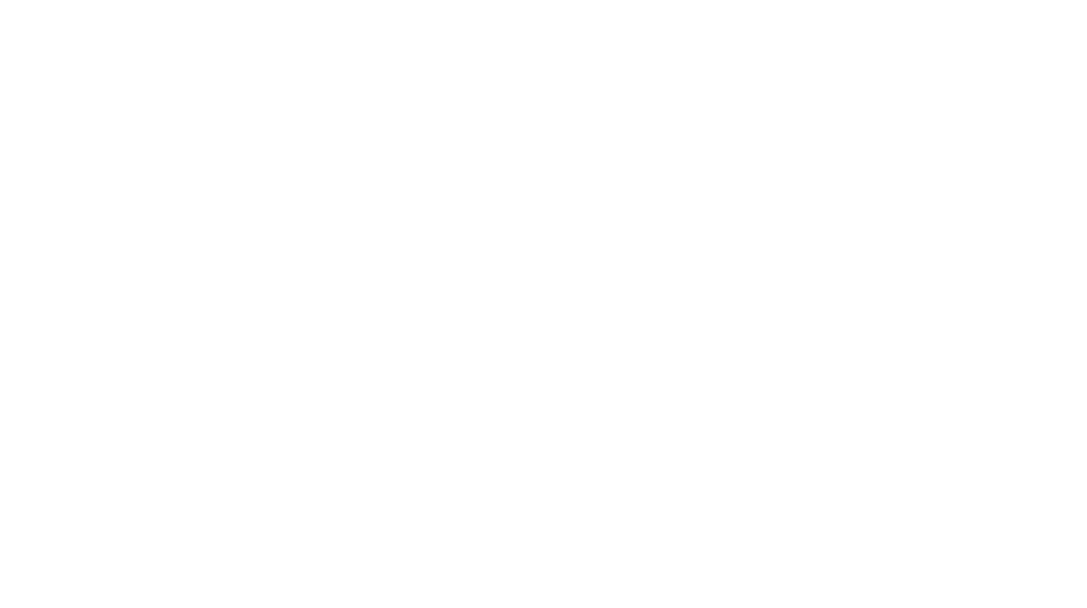
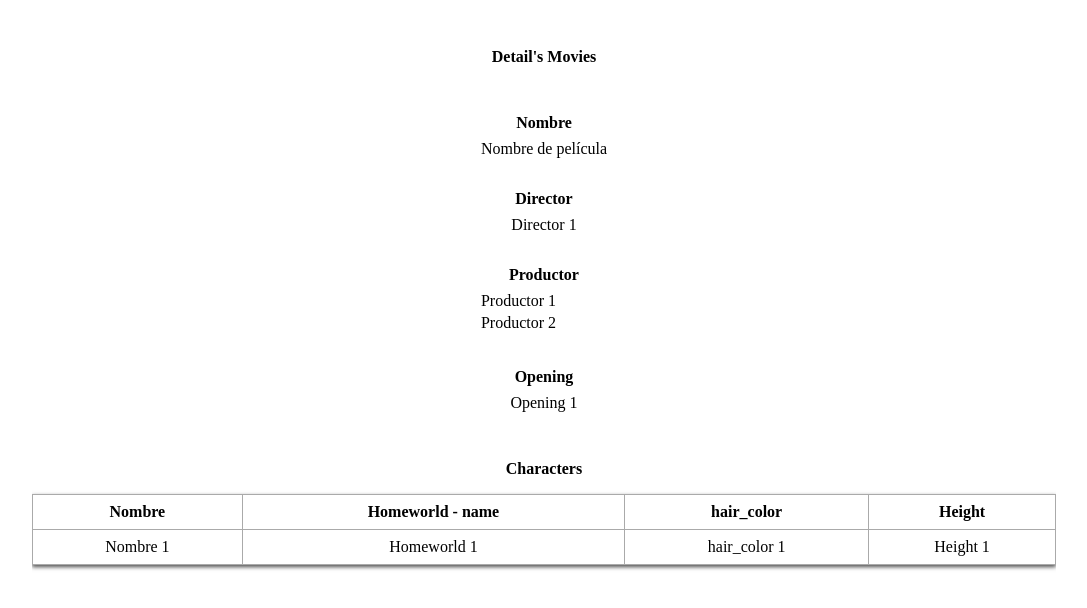
Before and after one commit to jonatcantor/demo-app, a React (Create React App) app: page /detail/1 in a window 1280 px wide. Before the commit this address had no page. Shown: the top 608 px of the page, without its empty margins (96-1183 px from the left). Built offline with nearby package versions, Linux system fonts and the light colour scheme.

Commit message:
Add detail page

```diff
--- a/src/App.jsx
+++ b/src/App.jsx
@@ -1,4 +1,5 @@
-import { BrowserRouter, Route, Routes } from "react-router-dom"
+import { BrowserRouter, Route, Routes, Navigate } from "react-router-dom"
+import Detail from "./components/pages/Detail"
 import List from "./components/pages/List"
 import Login from "./components/pages/Login"
 
@@ -8,6 +9,8 @@
       <Routes>
         <Route path="/" element={ <Login /> } />
         <Route path="/list" element={ <List /> } />
+        <Route path="/detail/:id" element={ <Detail /> } />
+        <Route path="/*" element={ <Navigate to="/" /> } />
       </Routes>
     </BrowserRouter>
   )
--- /dev/null
+++ b/src/components/pages/Detail.jsx
@@ -0,0 +1,113 @@
+import styled from "styled-components"
+
+const DetailPage = styled.main`
+  display: grid;
+  justify-items: center;
+  row-gap: 3rem;
+
+  & header {
+    margin-top: 3rem;
+  }
+
+  & h1, h2, p {
+    font-size: 1rem;
+    text-align: center;
+  }
+`
+
+const DetailMovie = styled.section`
+  display: grid;
+  row-gap: 2rem;
+
+  & h2 {
+    margin-bottom: 0.5rem;
+  }
+
+  & ul {
+    list-style: none;
+  }
+
+  & li {
+    margin-bottom: 0.25rem;
+  }
+`
+
+const Characters = styled.section`
+  display: grid;
+  row-gap: 1rem;
+  width: 80%;
+  max-width: 80%;
+  overflow-x: scroll;
+  justify-items: center;
+  padding-bottom: 1rem;
+
+  & table {
+    width: 100%;
+    border-collapse: collapse;
+    box-shadow: 0 0.15rem 0.25rem 0 #4e4e4e;
+
+    & td, th {
+      border: solid thin #aaaaaa;
+      padding: 0.5rem;
+      text-align: center;
+    }
+  }
+`
+
+const Detail = () => {
+  return (
+    <DetailPage>
+      <header>
+        <h1>Detail's Movies</h1>
+      </header>
+
+      <DetailMovie>
+        <div>
+          <h2>Nombre</h2>
+          <p>Nombre de película</p>
+        </div>
+
+        <div>
+          <h2>Director</h2>
+          <p>Director 1</p>
+        </div>
+
+        <ul>
+          <h2>Productor</h2>
+          <li>Productor 1</li>
+          <li>Productor 2</li>
+        </ul>
+
+        <div>
+          <h2>Opening</h2>
+          <p>Opening 1</p>
+        </div>
+      </DetailMovie>
+
+      <Characters>
+        <h2>Characters</h2>
+        <table>
+          <thead>
+            <tr>
+              <th>Nombre</th>
+              <th>Homeworld - name</th>
+              <th>hair_color</th>
+              <th>Height</th>
+            </tr>
+          </thead>
+
+          <tbody>
+            <tr>
+              <td>Nombre 1</td>
+              <td>Homeworld 1</td>
+              <td>hair_color 1</td>
+              <td>Height 1</td>
+            </tr>
+          </tbody>
+        </table>
+      </Characters>
+    </DetailPage>
+  )
+}
+
+export default Detail
--- a/src/components/pages/List.jsx
+++ b/src/components/pages/List.jsx
@@ -19,24 +19,6 @@
   & td:last-child {
     width: 100%;
   }
-
-  & th {
-    border-left: none;
-  }
-
-  & td {
-    border-right: none;
-  }
-
-  & tr:first-child th,
-  & tr:first-child td {
-    border-top: none;
-  }
-
-  & tr:last-child th,
-  & tr:last-child td {
-    border-bottom: none;
-  }
 `
 
 const MovieList = styled.ul`
@@ -46,6 +28,7 @@
   row-gap: 2rem;
   justify-items: center;
   overflow-x: scroll;
+  padding: 1rem 0;
 `
 
 const ListPage = styled.main`
@@ -67,7 +50,7 @@
   return (
     <ListPage>
       <header>
-        <h1>Name's Movies:</h1>
+        <h1>Name's Movies</h1>
         <p>User since Date</p>
       </header>
 
```
